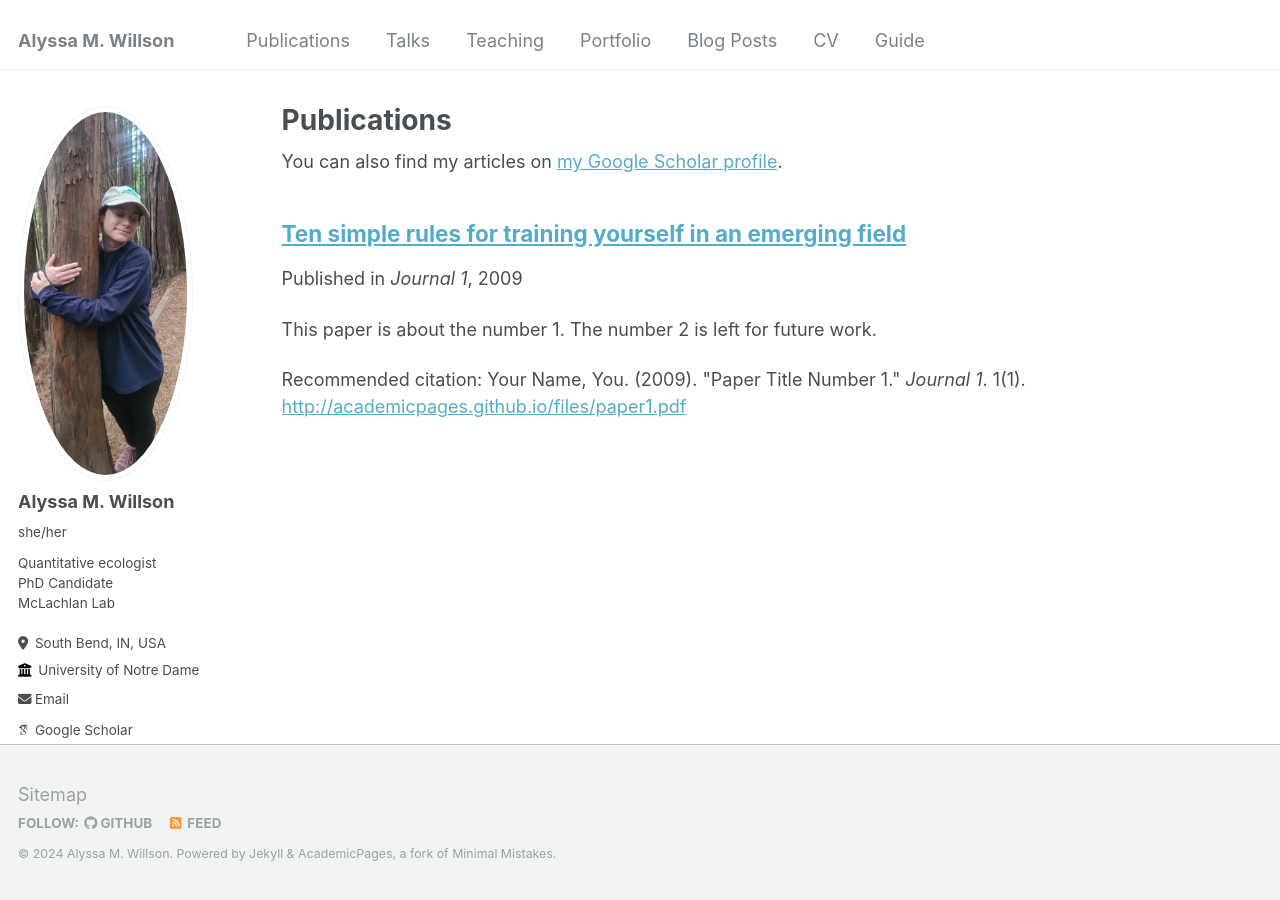
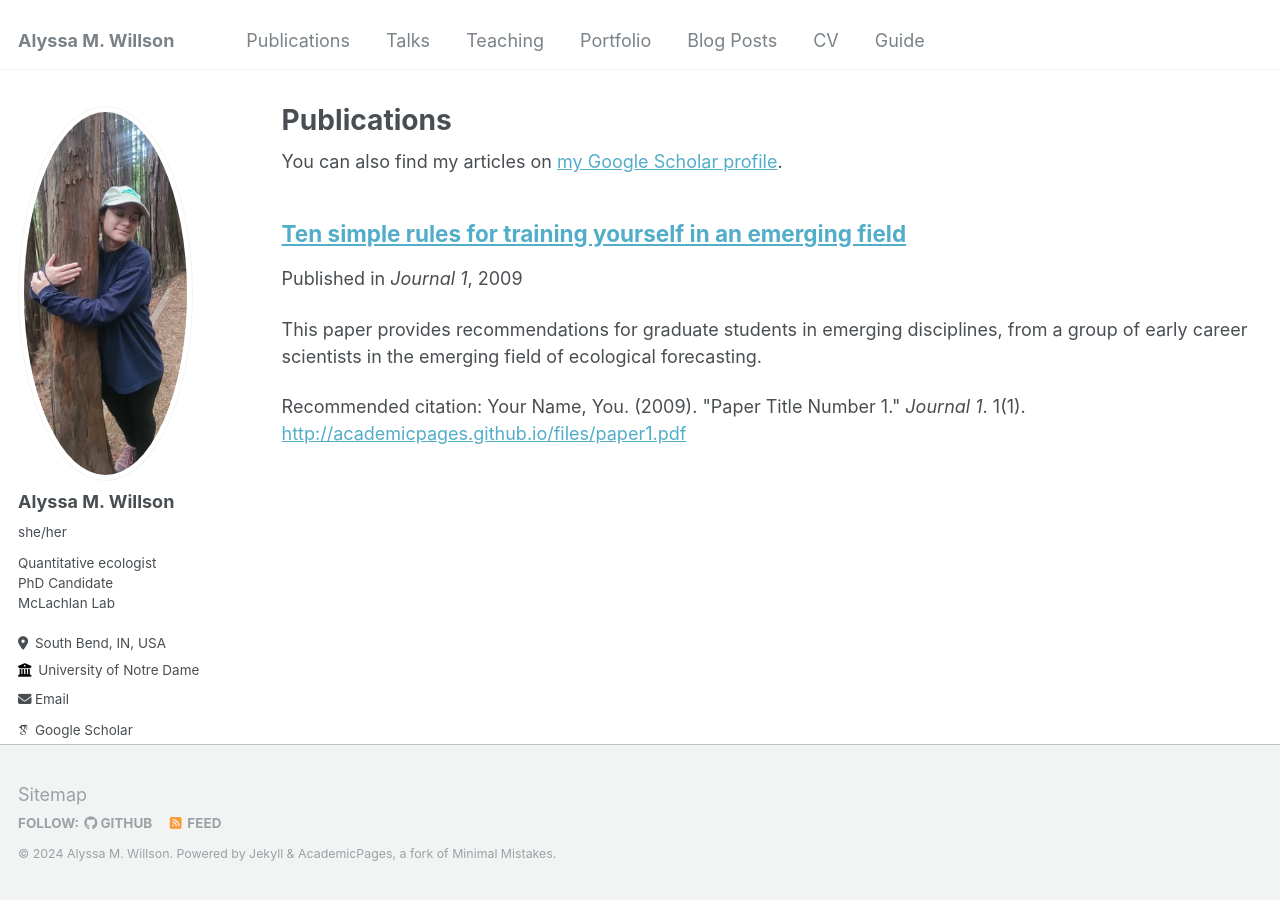
Before and after one commit to amwillson/amwillson.github.io, a Jekyll site: the page built from _pages/publications.md, in a window 1280 px wide. Built offline with Jekyll 4.4.1, drawn with Linux system fonts in a browser that asks for light colours; some web fonts are replaced.

Commit message:
Debugging

```diff
--- a/_publications/2021-ten-simple-rules-number-1.md
+++ b/_publications/2021-ten-simple-rules-number-1.md
@@ -2,7 +2,7 @@
 title: "Ten simple rules for training yourself in an emerging field"
 collection: publications
 permalink: /publication/2021-ten-simple-rules-number-1
-excerpt: 'This paper is about the number 1. The number 2 is left for future work.'
+excerpt: 'This paper provides recommendations for graduate students in emerging disciplines, from a group of early career scientists in the emerging field of ecological forecasting.'
 date: 2009-10-01
 venue: 'Journal 1'
 paperurl: 'http://academicpages.github.io/files/paper1.pdf'
```
